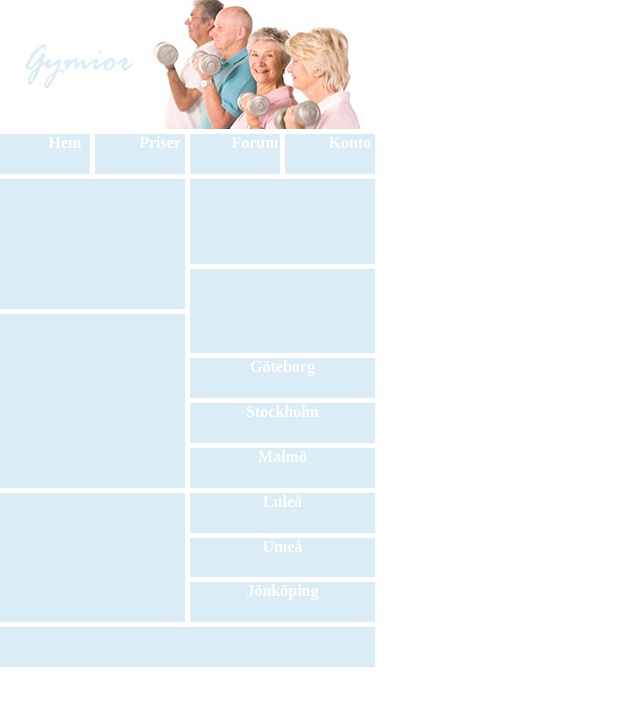
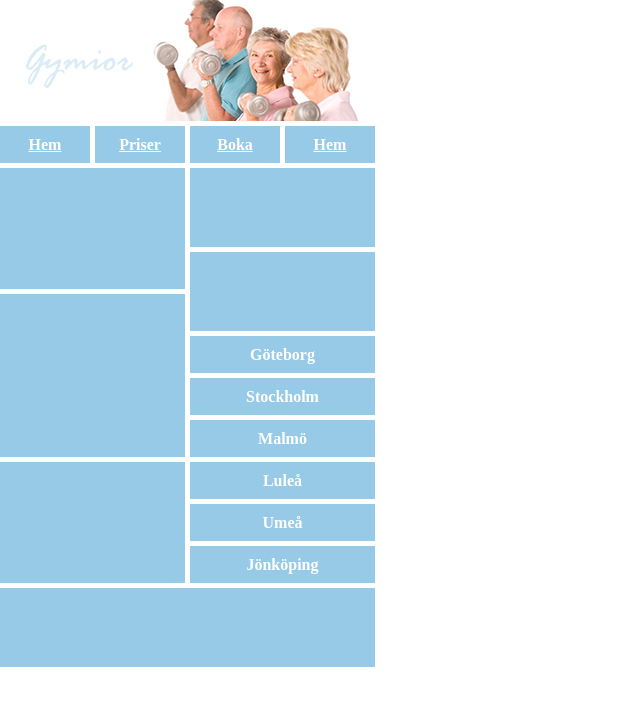
Before and after one commit to itggot-louise-claesson/Projekt-1, a plain HTML site: page site/index.html in a window 1280 px wide. Shown: the whole page, without its empty margins (0-640 px from the left). Drawn offline with Linux system fonts and the light colour scheme.

Commit message:
Fixat till färg, centrerat texter, skapat länkar till menyn

```diff
--- a/site/css/grid.css
+++ b/site/css/grid.css
@@ -4,7 +4,7 @@
     background-color: white;
     display: grid;
     grid-template-columns: repeat(4, 1fr);
-    grid-template-rows: repeat(15, 1fr);
+    grid-template-rows: repeat(16, 1fr);
     grid-row-gap: 5px;
     grid-column-gap: 5px;
 
@@ -27,11 +27,22 @@ logo {
 }
 
 menu {
-    background-color: rgb(218, 236, 245);
+    background-color: rgb(150, 202, 230);
     margin: 0;
+    display: grid;
+    justify-content: center;
+    align-items: center;
+    padding: 0;
 }
 
 p {
+    margin: 0;
+    color: white;
+    font-weight: bold;
+    text-align: center;
+}
+
+a {
     margin: 0;
     color: white;
     font-weight: bold;
@@ -48,7 +59,7 @@ p {
     grid-row: 4 / 5;
 }
 
-.forum {
+.boka {
     grid-column: 3 / 4;
     grid-row: 4 / 5;
 }
@@ -61,35 +72,39 @@ p {
 bild {
     grid-column: 1 / 3;
     grid-row: 5 / 8;
-    background-color: rgb(218, 236, 245);
+    background-color: rgb(150, 202, 230);
 }
 
 info {
     grid-column: 1 / 3;
     grid-row: 8 / 12;
-    background-color: rgb(218, 236, 245);
+    background-color: rgb(150, 202, 230);
 }
 
 reklam {
     grid-column: 1 / 3;
     grid-row: 12 / 15;
-    background-color: rgb(218, 236, 245);
+    background-color: rgb(150, 202, 230);
 }
 
 registrera {
     grid-column: 3 / 5;
     grid-row: 5 / 7;
-    background-color: rgb(218, 236, 245);
+    background-color: rgb(150, 202, 230);
 }
 
 available-cities {
     grid-column: 3 / 5;
     grid-row: 7 / 9;
-    background-color: rgb(218, 236, 245);
+    background-color: rgb(150, 202, 230);
 }
 
 cities {
-    background-color: rgb(218, 236, 245);
+    background-color: rgb(150, 202, 230);
+    display: grid;
+    justify-content: center;
+    align-items: center;
+    padding: 0;
 }
 
 .Göteborg {
@@ -124,6 +139,6 @@ cities {
 
 footer {
     grid-column: 1 / 5;
-    grid-row: 15 / 16;
-    background-color: rgb(218, 236, 245);
+    grid-row: 15 / 17;
+    background-color: rgb(150, 202, 230);
 }
--- a/site/index.html
+++ b/site/index.html
@@ -7,43 +7,63 @@
 </head>
 <body>
     <div class= "container">
+
         <header></header>
+
         <logo></logo>
+
         <menu class="hem">
-            <p>Hem</p>
+            <a href="index.html">Hem</a>
         </menu>
+
         <menu class="priser">
-            <p>Priser</p>
+            <a href="index2.html">Priser</a>
         </menu>
-        <menu class="forum">
-            <p>Forum</p>
+
+        <menu class="boka">
+                <a href="index3.html">Boka</a>
         </menu>
+
         <menu class="konto">
-            <p>Konto</p>
+                <a href="index4.html">Hem</a>
         </menu>
+
         <bild></bild>
+
         <info></info>
+
         <reklam></reklam>
-        <registrera></registrera>
+
+        <registrera>
+
+        </registrera>
+
         <available-cities></available-cities>
+
         <cities class="Göteborg">
             <p>Göteborg</p>
         </cities>
+
         <cities class="Stockholm">
             <p>Stockholm</p>
         </cities>
+
         <cities class="Malmö">
             <p>Malmö</p>
         </cities>
+
         <cities class="Luleå">
             <p>Luleå</p>
         </cities>
+
         <cities class="Umeå">
             <p>Umeå</p>
         </cities>
+
         <cities class="Jönköping">
             <p>Jönköping</p>
         </cities>
+
         <footer></footer>
     </div>
 
```
Also changed, not shown: site/index2.html (added), site/index3.html (added), site/index4.html (added).
